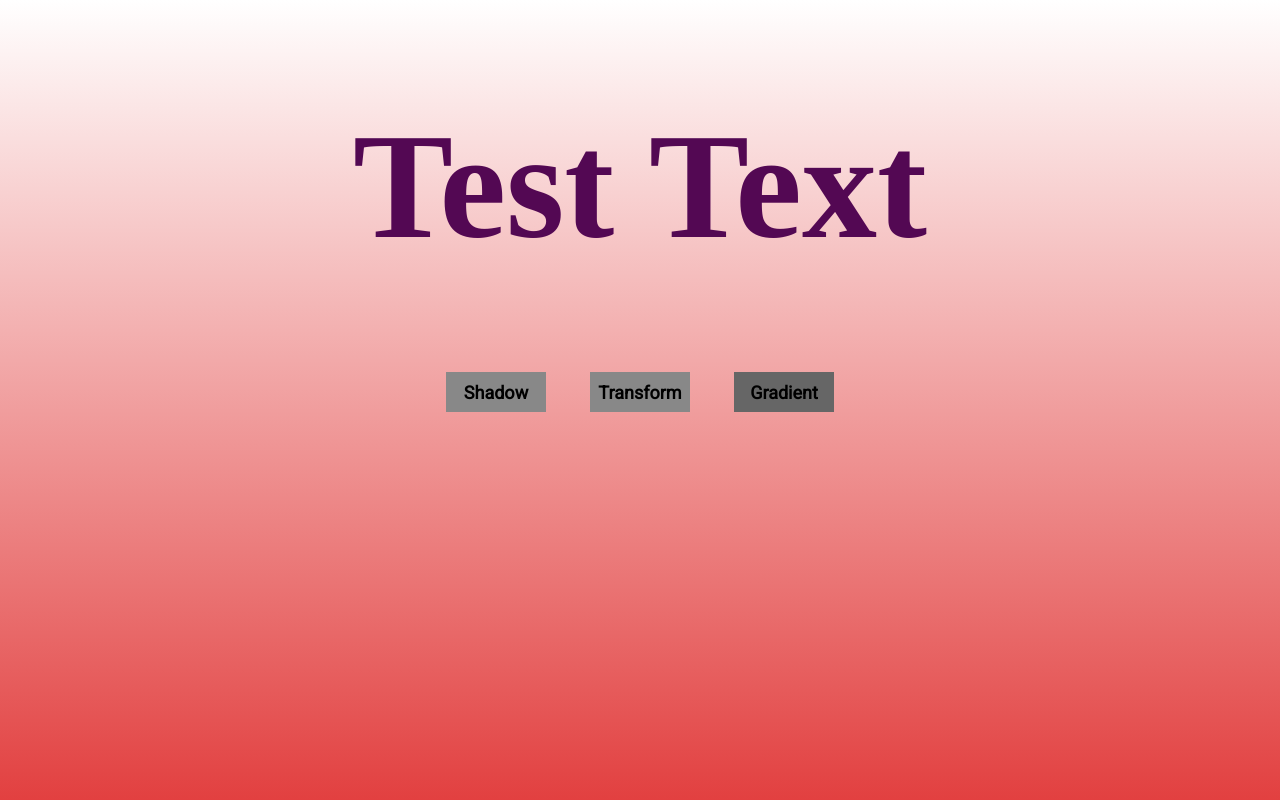
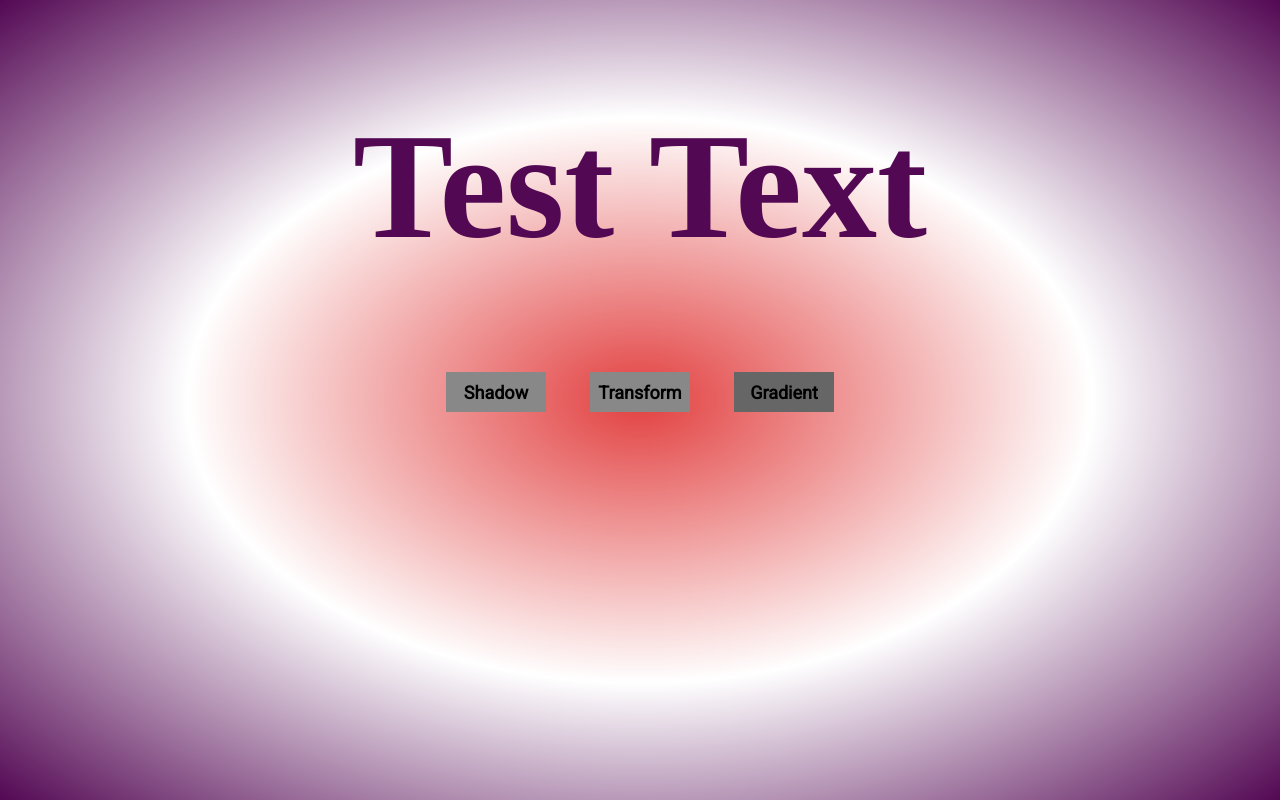
Before and after one commit to maxravel/cssFreestyle, a plain HTML site: page index.html in a window 1280 px wide. Both pictures are taken after a click on the button "Gradient". Drawn offline with Linux system fonts and the light colour scheme; a web font is replaced by a local one.

Commit message:
tryouts of adding time for gradient

```diff
--- a/css/style.css
+++ b/css/style.css
@@ -7,19 +7,25 @@
 
 .mainSection{
     background-color: #e24040;
+    /* background:
+    linear-gradient(
+        #e24040, #e24040
+    ); */
     height:100vh;
     background-size: 100% 100%;
-    transition:0.5s;
+    transition:1.5s all;
 }
 
 .mainSectionG{
+    background-color:#530853;
     background:
         linear-gradient(
-            #ffffff, #e24040
-        );
+            #530853, #e24040
+    );
+    background: radial-gradient(#e24040, white, #530853);
     height:100vh;
     background-size: 100% 100%;
-    transition:0.5s;
+    transition:1.5s all;
 }
 
 .first{
--- a/index.html
+++ b/index.html
@@ -12,7 +12,7 @@
 </head>
 <body>
 
-    <div class="mainSection">
+    <div id="main" class="mainSection">
         <h1 id="test1" class="first">Test Text</h1>
         <nav>
             <ul>
--- a/js.js
+++ b/js.js
@@ -53,9 +53,26 @@ $(document).ready(function(){
     });
 
 
-    $("#grad").click(function(){
-        $(".mainSection").toggleClass("mainSectionG");
-        $("#grad").toggleClass("btnc");
-    });
+    const grad = document.querySelector('#grad');
+    const main = document.querySelector('#main');
+
+    grad.addEventListener('click', function(){
+        if(grad.classList.contains('btnc')){
+            main.classList.remove('mainSectionG');
+            main.classList.add('mainSection');
+            grad.classList.remove('btnc');
+        }
+        else{
+            grad.classList.add('btnc');
+            main.classList.remove('mainSection');
+            main.classList.add('mainSectionG');
+        }
+    })
+
+    // $("#grad").click(function(){
+    //     $(".mainSection").toggleClass("mainSectionG");
+    //     $("#grad").toggleClass("btnc");
+    //     //setTimeout(() => current.classList.remove('fade-in'), 500);
+    // });
 
 });
```
Also changed, not shown: 1 other file.
